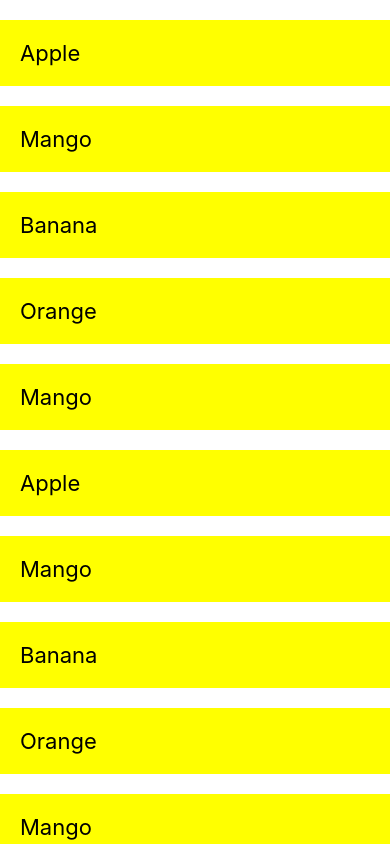
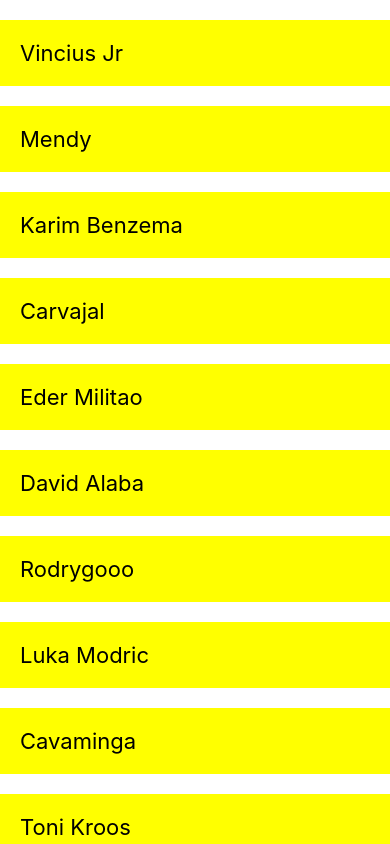
Before and after one commit to redhawk5200/Calculator-App, a React Native app: screen / in a window 390 px wide. Built offline with nearby package versions, Linux system fonts and the light colour scheme.

Commit message:
External Styling

```diff
--- a/App.js
+++ b/App.js
@@ -10,65 +10,49 @@ import {
   Button,
   ScrollView,
   FlatList,
+  TouchableOpacity,
 } from 'react-native';
 
+import styles from './styles';
+
 export default function App() {
-  const [fruit, setFruit] = useState([
-    {name: 'Apple', key: 1},
-    {name: 'Mango', key: 2},
-    {name: 'Banana', key: 3},
-    {name: 'Orange', key: 4},
-    {name: 'Mango', key: 5},
-    {name: 'Apple', key: 6},
-    {name: 'Mango', key: 7},
-    {name: 'Banana', key: 8},
-    {name: 'Orange', key: 9},
-    {name: 'Mango', key: 10},
-    {name: 'Apple', key: 11},
-    {name: 'Mango', key: 12},
-    {name: 'Banana', key: 13},
-    {name: 'Orange', key: 14},
-    {name: 'Mango', key: 15},
+  const [people, setPeople] = useState([
+    {name: 'Vincius Jr', key: 1},
+    {name: 'Mendy', key: 2},
+    {name: 'Karim Benzema', key: 3},
+    {name: 'Carvajal', key: 4},
+    {name: 'Eder Militao', key: 5},
+    {name: 'David Alaba', key: 6},
+    {name: 'Rodrygooo', key: 7},
+    {name: 'Luka Modric', key: 8},
+    {name: 'Cavaminga', key: 9},
+    {name: 'Toni Kroos', key: 10},
+    {name: 'Valverde', key: 11},
+    {name: 'Lucas Vasquez', key: 12},
+    {name: 'Nacho', key: 13},
+    {name: 'Dani Ceballos', key: 14},
   ]);
+
+  const pressHandler = name => {
+    console.log(name);
+  }
+
   return (
     <View style={styles.container}>
       <FlatList
-        data={fruit}
-        renderItem={({item})=> (
+        data={people}
+        renderItem={({item}) => (
           <View>
-            <Text style={styles.item}>{item.name}</Text>
+            <TouchableOpacity onPress={() => pressHandler(item.name)}>
+              <Text style={styles.item}>{item.name}</Text>
+            </TouchableOpacity>
           </View>
         )}
       />
-      {/*<ScrollView>
-        {fruit.map(item => {
-          return (
-            <View key={item.key}>
-              <Text style={styles.item}>{item.name}</Text>
-            </View>
-          );
-        })}
-      </ScrollView>*/}
     </View>
   );
 }
 
-const styles = StyleSheet.create({
-  container: {
-    backgroundColor: 'white',
-    flex: 1,
-  },
-  button: {
-    padding: 10,
-    margin: 20,
-  },
-  item: {
-    fontSize: 22,
-    backgroundColor: 'yellow',
-    marginTop: 20,
-    padding: 20,
-  },
-});
 
 //<Text>Hello world kadnoasoasdajoidasj</Text>
 //<StatusBar style="auto" />j
--- /dev/null
+++ b/styles.js
@@ -0,0 +1,18 @@
+import {StyleSheet} from 'react-native';
+
+export default StyleSheet.create({
+    container: {
+      backgroundColor: 'white',
+      flex: 1,
+    },
+    button: {
+      padding: 10,
+      margin: 20,
+    },
+    item: {
+      fontSize: 22,
+      backgroundColor: 'yellow',
+      marginTop: 20,
+      padding: 20,
+    },
+  });
```
